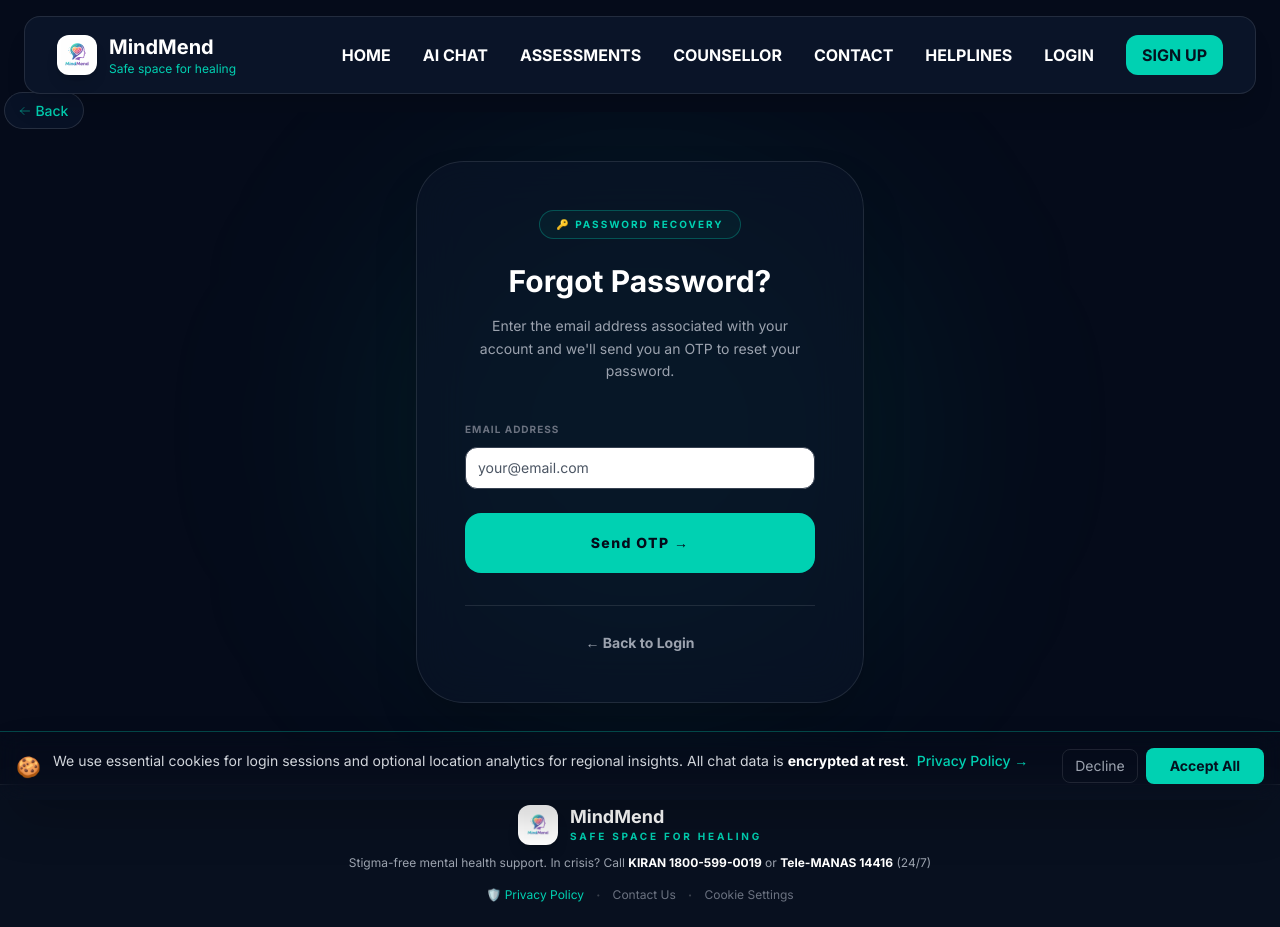
After one commit to Nitesh-Bhardwaj-git/MindMend, a Django app: page /forgot-password/ in a window 1280 px wide. The commit adds this page. Run offline with Django 5.2, Linux system fonts and the light colour scheme; data comes from the database, SQL or seed files in the repository; some libraries are stand-ins or nearby versions.

Commit message:
Add OTP-based password reset and 1-minute timer to Resend OTP button

```diff
--- a/Mind_Mend/urls.py
+++ b/Mind_Mend/urls.py
@@ -8,6 +8,11 @@ urlpatterns = [
     path('verify-email/', auth.verify_otp, name='verify_otp'),
     path('resend-otp/', auth.resend_otp, name='resend_otp'),
     path('login/', auth.login_view, name='login'),
+
+    # Password Reset
+    path('forgot-password/', auth.forgot_password, name='forgot_password'),
+    path('forgot-password/verify/', auth.verify_reset_otp, name='verify_reset_otp'),
+    path('forgot-password/reset/', auth.set_new_password, name='set_new_password'),
     path('doctor/login/', auth.doctor_login_view, name='doctor_login'),
     path('logout/', auth.logout_view, name='logout'),
     path('profile/', auth.user_profile, name='user_profile'),
--- a/Mind_Mend/views/auth.py
+++ b/Mind_Mend/views/auth.py
@@ -215,6 +215,80 @@ def resend_otp(request):
     return redirect('verify_otp')
 
 
+def forgot_password(request):
+    if request.method == 'POST':
+        email = request.POST.get('email', '').strip()
+        user = User.objects.filter(email=email).first()
+        if user:
+            otp_code = send_verification_otp(email)
+            request.session['reset_email'] = email
+            request.session['reset_otp'] = otp_code
+            request.session['reset_otp_expiry'] = (timezone.now() + timedelta(minutes=15)).isoformat()
+            request.session['reset_verified'] = False
+
+            messages.success(request, f'An OTP has been sent to {email}.')
+            return redirect('verify_reset_otp')
+        else:
+            messages.error(request, 'No account found with that email address.')
+    return render(request, 'Mind_Mend/auth/forgot_password.html')
+
+
+def verify_reset_otp(request):
+    email = request.session.get('reset_email')
+    if not email:
+        return redirect('forgot_password')
+
+    if request.method == 'POST':
+        otp_entered = request.POST.get('otp', '').strip()
+        reset_otp = request.session.get('reset_otp')
+        expiry_str = request.session.get('reset_otp_expiry')
+
+        if reset_otp and expiry_str:
+            expiry_time = timezone.datetime.fromisoformat(expiry_str)
+            if timezone.now() > expiry_time:
+                messages.error(request, 'OTP has expired. Please request a new one.')
+            elif reset_otp == otp_entered:
+                request.session['reset_verified'] = True
+                messages.success(request, 'OTP verified. Please enter your new password.')
+                return redirect('set_new_password')
+            else:
+                messages.error(request, 'Invalid OTP. Please try again.')
+        else:
+            messages.error(request, 'Session expired. Please start over.')
+            return redirect('forgot_password')
+
+    return render(request, 'Mind_Mend/auth/verify_reset_otp.html', {'email': email})
+
+
+def set_new_password(request):
+    if not request.session.get('reset_verified'):
+        return redirect('forgot_password')
+
+    email = request.session.get('reset_email')
+    user = User.objects.filter(email=email).first()
+    if not user:
+        return redirect('login')
+
+    if request.method == 'POST':
+        new_password = request.POST.get('password', '')
+        if len(new_password) < 6:
+            messages.error(request, 'Password must be at least 6 characters long.')
+        else:
+            user.set_password(new_password)
+            user.save()
+
+            # Cleanup session
+            request.session.pop('reset_email', None)
+            request.session.pop('reset_otp', None)
+            request.session.pop('reset_otp_expiry', None)
+            request.session.pop('reset_verified', None)
+
+            messages.success(request, 'Password reset successful! Please login with your new password.')
+            return redirect('login')
+
+    return render(request, 'Mind_Mend/auth/set_new_password.html')
+
+
 def _delete_user_generated_data(user):
     AssessmentResult.objects.filter(user=user).delete()
     MoodEntry.objects.filter(user=user).delete()
--- /dev/null
+++ b/templates/Mind_Mend/auth/forgot_password.html
@@ -0,0 +1,41 @@
+{% extends 'base.html' %}
+{% load widget_tweaks %}
+
+{% block title %}Forgot Password - MindMend{% endblock %}
+
+{% block content %}
+<div class="min-h-[calc(100vh-10rem)] bg-[#050b1a] relative overflow-hidden flex items-center justify-center p-4">
+    <!-- Background Glow -->
+    <div class="absolute top-1/2 left-1/2 -translate-x-1/2 -translate-y-1/2 w-[300px] md:w-[500px] h-[300px] md:h-[500px] bg-[#00d1b2]/10 rounded-full blur-[100px] md:blur-[120px] pointer-events-none"></div>
+
+    <div class="w-full max-w-md relative z-10">
+        <div class="bg-[#0a1428]/60 backdrop-blur-xl border border-white/10 rounded-[3rem] p-8 md:p-12 shadow-2xl relative overflow-hidden text-center">
+
+            <div class="inline-flex items-center gap-2 px-4 py-1.5 rounded-full border border-[#00d1b2]/30 bg-[#00d1b2]/5 text-[#00d1b2] text-[10px] font-bold tracking-[0.2em] mb-6 uppercase">
+                🔑 Password Recovery
+            </div>
+
+            <h1 class="text-3xl font-bold text-white mb-4">Forgot Password?</h1>
+            <p class="text-gray-400 text-sm leading-relaxed mb-8">
+                Enter the email address associated with your account and we'll send you an OTP to reset your password.
+            </p>
+
+            <form method="POST" class="space-y-6 text-left">
+                {% csrf_token %}
+                <div class="space-y-2">
+                    <label class="text-[10px] font-bold text-gray-500 uppercase tracking-widest">Email Address</label>
+                    <input type="email" name="email" required placeholder="your@email.com" class="w-full bg-white/5 border border-white/10 rounded-2xl px-6 py-4 text-white text-sm placeholder-gray-600 outline-none focus:border-[#00d1b2] transition-all">
+                </div>
+
+                <button type="submit" class="w-full py-5 rounded-2xl bg-[#00d1b2] text-[#050b1a] font-extrabold text-sm tracking-widest hover:scale-[1.02] transition-transform flex items-center justify-center">
+                    Send OTP →
+                </button>
+            </form>
+
+            <div class="mt-8 pt-6 border-t border-white/10">
+                <a href="{% url 'login' %}" class="text-sm font-bold text-gray-400 hover:text-white transition-colors">← Back to Login</a>
+            </div>
+        </div>
+    </div>
+</div>
+{% endblock %}
--- a/templates/Mind_Mend/auth/login.html
+++ b/templates/Mind_Mend/auth/login.html
@@ -80,6 +80,10 @@
           </div>
         </div>
         {% endfor %}
+
+        <div class="flex justify-end -mt-4 mb-2">
+            <a href="{% url 'forgot_password' %}" class="text-[11px] text-[#00d1b2] hover:text-[#00e6c3] hover:underline transition-colors font-bold uppercase tracking-wider">Forgot Password?</a>
+        </div>
 
         <button type="submit" class="w-full py-6 rounded-2xl bg-[#00d1b2] text-[#050b1a] font-extrabold text-sm tracking-widest hover:scale-[1.02] transition-transform flex items-center justify-center gap-3" id="submitBtn">
           Login to Account →
```
Also changed, not shown: templates/Mind_Mend/auth/set_new_password.html (added, +36 -0 lines), templates/Mind_Mend/auth/verify_otp.html (+18 -2 lines), templates/Mind_Mend/auth/verify_reset_otp.html (added, +53 -0 lines).
